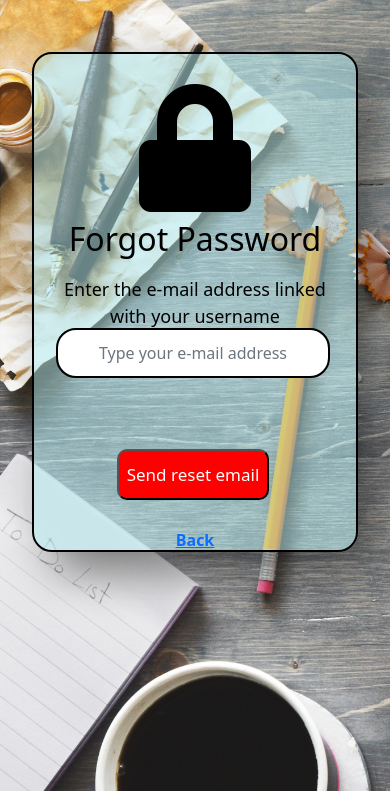
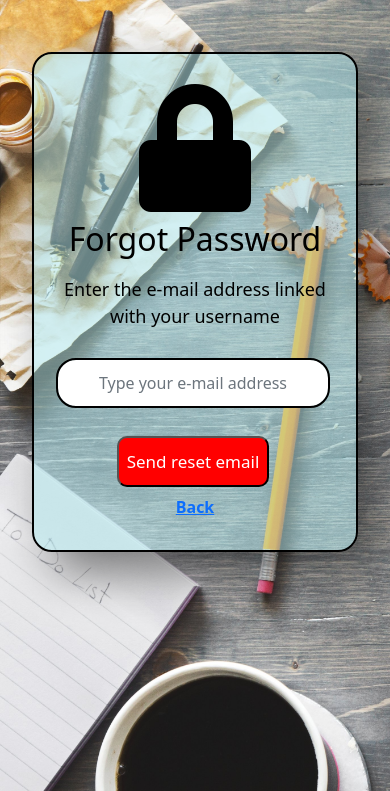
Before and after one commit to ankitrana1256/NoteBook, a Django app: page /password_reset/ in a window 390 px wide. Shown: the top 791 px of the page. Run offline with Django 3.2, Linux system fonts and the light colour scheme; some libraries are stand-ins or nearby versions.

Commit message:
Some small changes

```diff
--- a/accounts/static/accounts/media-query4.css
+++ b/accounts/static/accounts/media-query4.css
@@ -28,7 +28,7 @@
     input[name="email"] {
         width: 369px;
         left: 22px;
-        top: 274px;
+        top: 306px;
     }
     #btn {
         left: -47px;
@@ -37,6 +37,14 @@
     b, strong {
         left: 2px;
     }
+}
+
+@media screen and (max-width: 625px){
+input[name="email"] {
+    width: 369px;
+    left: 22px;
+    top: 304px;
+}
 }
 @media screen and (max-width:557px){
     #box {
@@ -65,9 +73,11 @@
     }
     #btn {
         left: -87px;
+        top: 14px;
     }
     b, strong {
         left: 0px;
+        top: -8px;
     }
 }
 @media screen and (max-width:350px){
--- a/accounts/urls.py
+++ b/accounts/urls.py
@@ -7,7 +7,6 @@
 
 urlpatterns = [
     path("login/", views.login_page, name="login"),
-    # path("register/", views.register_page, name="register"),
     path("logout/", views.logout_page, name="logout"),
     path('signup/', SignUpView.as_view(), name='signup'),
     path('activate/<uidb64>/<token>/', ActivateAccount.as_view(), name='activate'),
```
Also changed, not shown: accounts/static/accounts/media-query2.css (+58 -0 lines).
